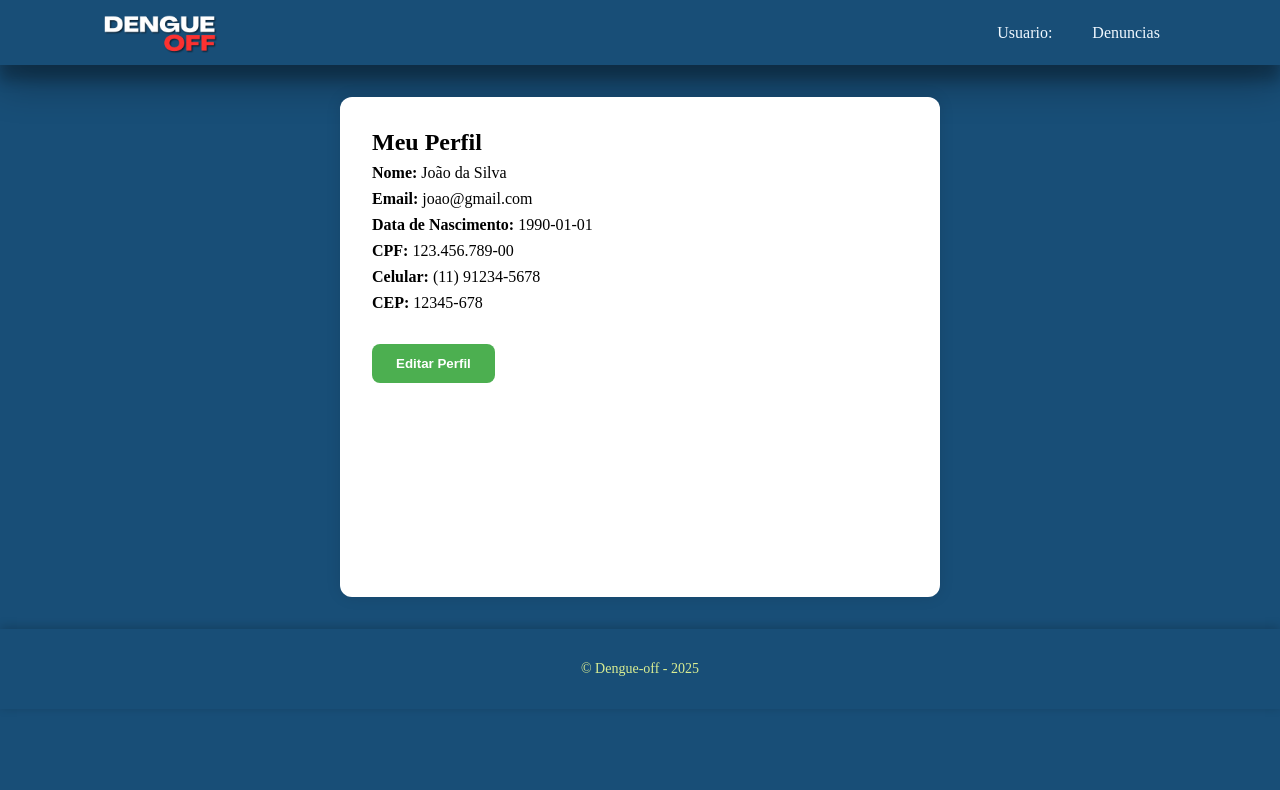
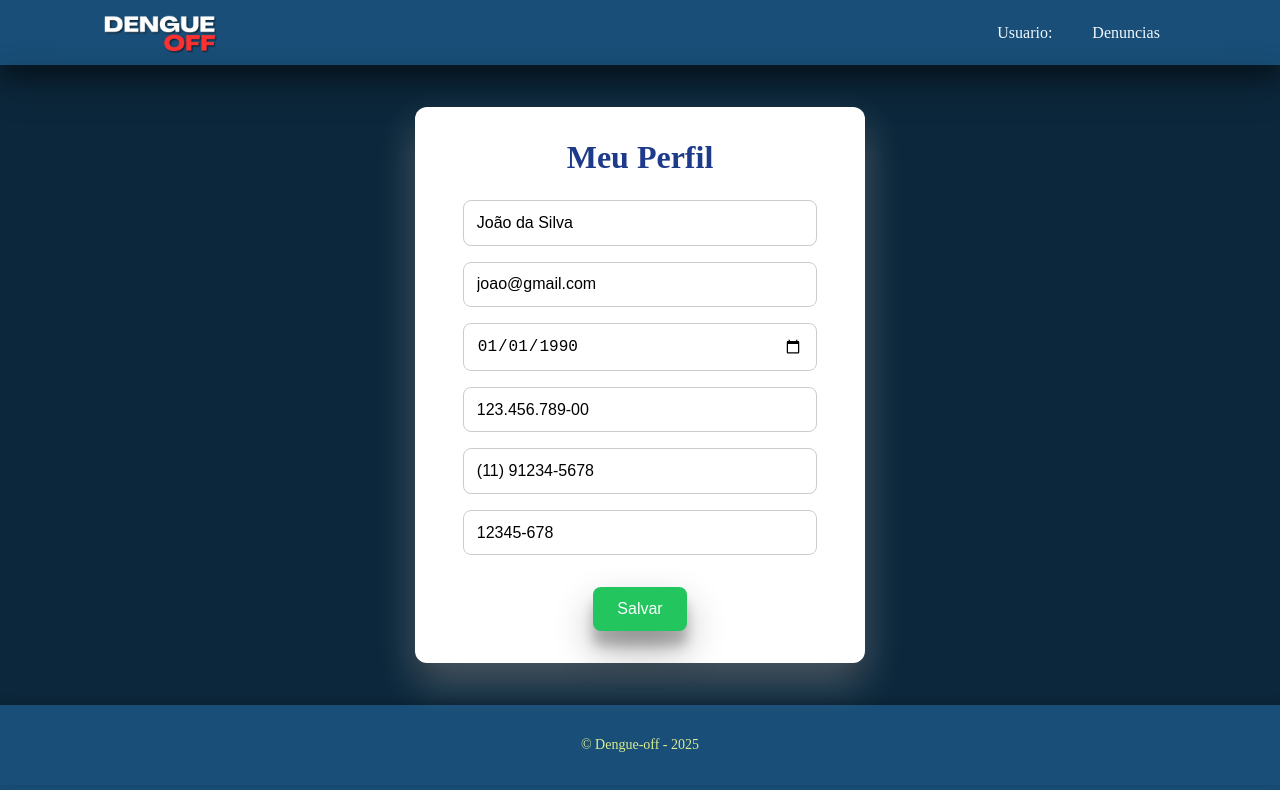
Before and after one commit to phlgoncalves/Projeto_Integrador, a React (Vite) app in the folder frontend/: page /perfil in a window 1280 px wide. Both pictures are taken after a click on the button "Editar Perfil". Shown: the top 790 px of the page. Built offline with nearby package versions, Linux system fonts and the light colour scheme; a web font is replaced by a local one.

Commit message:
feito melhoria na pagina perfil

```diff
--- a/frontend/src/pages/Home.tsx
+++ b/frontend/src/pages/Home.tsx
@@ -41,10 +41,6 @@ const Home: React.FC = () => {
             navigate('/login');
         }
     };
-    // Navega para a página de destino
-    // const handleDenuncia = () => {
-    //     navigate('denuncia');
-    // }
 
     return (
         <>
@@ -75,7 +71,7 @@ const Home: React.FC = () => {
                         <br /><br /><br />
                         <div className='numero-denuncias'>
                             <Typewriter
-                                words={['Bauru registrou 2.043 casos confirmados em 2025!']}
+                                words={['Bauru registra 7.750 casos confirmados e 8 mortes em 2025!']}
                                 loop={0}
                                 cursor
                                 cursorStyle='_'
--- a/frontend/src/pages/Perfil.tsx
+++ b/frontend/src/pages/Perfil.tsx
@@ -1,3 +1,57 @@
+// import { useEffect, useState } from 'react';
+// import '../styles/style.css';
+// import Header from '../components/Header';
+// import Footer from '../components/Footer';
+
+// interface Usuario {
+//     nome: string;
+//     email: string;
+//     dataNascimento: string;
+//     cpf: string;
+//     celular: string;
+//     cep: string;
+// }
+
+// export default function Perfil() {
+//     const [usuario, setUsuario] = useState<Usuario | null>(null);
+
+//     useEffect(() => {
+//         //  chamada a API fake
+//         const usuarioExemplo: Usuario = {
+//             nome: 'João da Silva',
+//             email: 'joao@gmail.com',
+//             dataNascimento: '1990-01-01',
+//             cpf: '123.456.789-00',
+//             celular: '(11) 91234-5678',
+//             cep: '12345-678',
+//         };
+//         setUsuario(usuarioExemplo);
+//     }, []);
+
+//     if (!usuario) return <p>Carregando perfil...</p>;
+
+//     return (
+//         <>
+//             <Header />
+//             <div className="perfil-container">
+//                 <h2>Meu Perfil</h2>
+//                 <div className="perfil-card">
+//                     <p><strong>Nome:</strong> {usuario.nome}</p>
+//                     <p><strong>Email:</strong> {usuario.email}</p>
+//                     <p><strong>Data de Nascimento:</strong> {usuario.dataNascimento}</p>
+//                     <p><strong>CPF:</strong> {usuario.cpf}</p>
+//                     <p><strong>Celular:</strong> {usuario.celular}</p>
+//                     <p><strong>CEP:</strong> {usuario.cep}</p>
+//                 </div>
+//                 <button className="editar-btn">Editar Perfil</button>
+//             </div>
+//             <Footer />
+//         </>
+//     );
+// }
+
+
+
 import { useEffect, useState } from 'react';
 import '../styles/style.css';
 import Header from '../components/Header';
@@ -14,9 +68,18 @@ interface Usuario {
 
 export default function Perfil() {
     const [usuario, setUsuario] = useState<Usuario | null>(null);
+    const [editando, setEditando] = useState(false);
+    const [formData, setFormData] = useState<Usuario>({
+        nome: '',
+        email: '',
+        dataNascimento: '',
+        cpf: '',
+        celular: '',
+        cep: '',
+    });
 
     useEffect(() => {
-        //  chamada a API fake
+        // Simula chamada API
         const usuarioExemplo: Usuario = {
             nome: 'João da Silva',
             email: 'joao@gmail.com',
@@ -26,16 +89,74 @@ export default function Perfil() {
             cep: '12345-678',
         };
         setUsuario(usuarioExemplo);
+        setFormData(usuarioExemplo);
     }, []);
 
     if (!usuario) return <p>Carregando perfil...</p>;
 
+    function handleChange(e: React.ChangeEvent<HTMLInputElement>) {
+        const { name, value } = e.target;
+        setFormData(prev => ({ ...prev, [name]: value }));
+    }
+
+    function handleSalvar() {
+        setUsuario(formData);
+        setEditando(false);
+    }
+
     return (
         <>
             <Header />
-            <div className="perfil-container">
+            <div className="perfil-page">
+                <div className="perfil-card">
                     <h2>Meu Perfil</h2>
-                <div className="perfil-card">
+                    {editando ? (
+                        <div className="perfil-info">
+                            <input
+                                type="text"
+                                name="nome"
+                                value={formData.nome}
+                                onChange={handleChange}
+                                placeholder="Nome"
+                            />
+                            <input
+                                type="email"
+                                name="email"
+                                value={formData.email}
+                                onChange={handleChange}
+                                placeholder="Email"
+                            />
+                            <input
+                                type="date"
+                                name="dataNascimento"
+                                value={formData.dataNascimento}
+                                onChange={handleChange}
+                                placeholder="Data de Nascimento"
+                            />
+                            <input
+                                type="text"
+                                name="cpf"
+                                value={formData.cpf}
+                                onChange={handleChange}
+                                placeholder="CPF"
+                            />
+                            <input
+                                type="text"
+                                name="celular"
+                                value={formData.celular}
+                                onChange={handleChange}
+                                placeholder="Celular"
+                            />
+                            <input
+                                type="text"
+                                name="cep"
+                                value={formData.cep}
+                                onChange={handleChange}
+                                placeholder="CEP"
+                            />
+                        </div>
+                    ) : (
+                        <div className="perfil-info">
                             <p><strong>Nome:</strong> {usuario.nome}</p>
                             <p><strong>Email:</strong> {usuario.email}</p>
                             <p><strong>Data de Nascimento:</strong> {usuario.dataNascimento}</p>
@@ -43,7 +164,14 @@ export default function Perfil() {
                             <p><strong>Celular:</strong> {usuario.celular}</p>
                             <p><strong>CEP:</strong> {usuario.cep}</p>
                         </div>
-                <button className="editar-btn">Editar Perfil</button>
+                    )}
+
+                    {editando ? (
+                        <button className="editar-btn" onClick={handleSalvar}>Salvar</button>
+                    ) : (
+                        <button className="editar-btn" onClick={() => setEditando(true)}>Editar Perfil</button>
+                    )}
+                </div>
             </div>
             <Footer />
         </>
--- a/frontend/src/styles/style.css
+++ b/frontend/src/styles/style.css
@@ -641,37 +641,68 @@ input[type="date"], input[type="tel"], input[type="email"], input[type="password
     }
 
 
-    /*=================PERFIL============================*/
-    .perfil-container {
-      max-width: 600px;
-      height: 500px;
-      margin: 2rem auto;
-      background-color: #fff;
+    /*=========================PERFIL============================*/
+
+    .perfil-page {
+      display: flex;
+      align-items: center;
+      justify-content: center;
+      min-height: 80vh;
+      background-color: rgba(0, 0, 0, 0.5);
+      box-shadow: rgba(0, 0, 0, 0.3) 0px 19px 38px, rgba(0, 0, 0, 0.22) 0px 15px 12px;
       padding: 2rem;
+  }
+
+  .perfil-card {
+      background: #ffffff;
+      padding: 2rem 3rem;
       border-radius: 12px;
-      box-shadow: 0 0 15px rgba(0, 0, 0, 0.1);
-    }
+      box-shadow: 0 8px 20px rgba(0, 0, 0, 0.1);
+      text-align: center;
+      width: 100%;
+      max-width: 450px;
+      box-shadow: rgba(230, 225, 225, 0.3) 0px 19px 38px, rgba(0, 0, 0, 0.22) 0px 15px 12px;
+  }
 
-    .perfil-card p {
-      margin: 0.5rem 0;
+  .perfil-card h2 {
+      font-size: 2rem;
+      margin-bottom: 1.5rem;
+      color: #1e3a8a;
+  }
+
+  .perfil-info {
+      display: flex;
+      flex-direction: column;
+      gap: 1rem;
+  }
+
+  /* Inputs */
+  .perfil-info input {
+      padding: 0.8rem;
+      border: 1px solid #ccc;
+      border-radius: 8px;
       font-size: 1rem;
-    }
+      width: 100%;
+  }
 
-    .editar-btn {
-      margin-top: 1.5rem;
-      padding: 0.75rem 1.5rem;
+  /* Botão */
+  .editar-btn {
+      margin-top: 2rem;
+      background-color: #22c55e;
+      color: white;
+      padding: 0.8rem 1.5rem;
       border: none;
-      background-color: #4CAF50;
-      color: white;
-      font-weight: bold;
       border-radius: 8px;
+      font-size: 1rem;
       cursor: pointer;
       transition: background 0.3s ease;
-    }
+      box-shadow: rgba(0, 0, 0, 0.3) 0px 19px 38px, rgba(0, 0, 0, 0.22) 0px 15px 12px;
+  }
 
-    .editar-btn:hover {
-      background-color: #388e3c;
-    }
+  .editar-btn:hover {
+      background-color: #16a34a;
+  }
+
 
     /*============== ESQUECEU SENHA ===============*/
 
```
Lines whose indentation alone changed are shown as unchanged.
